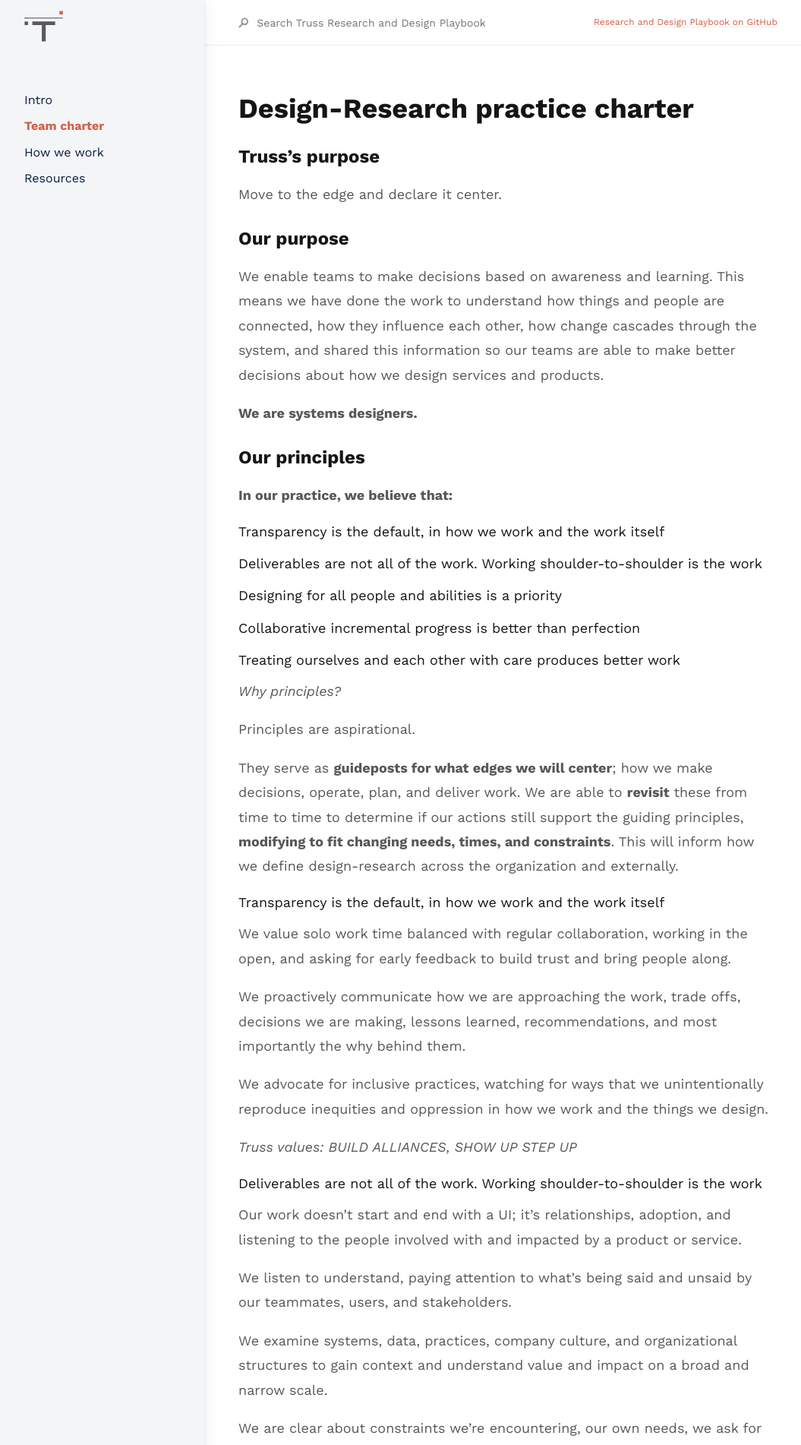
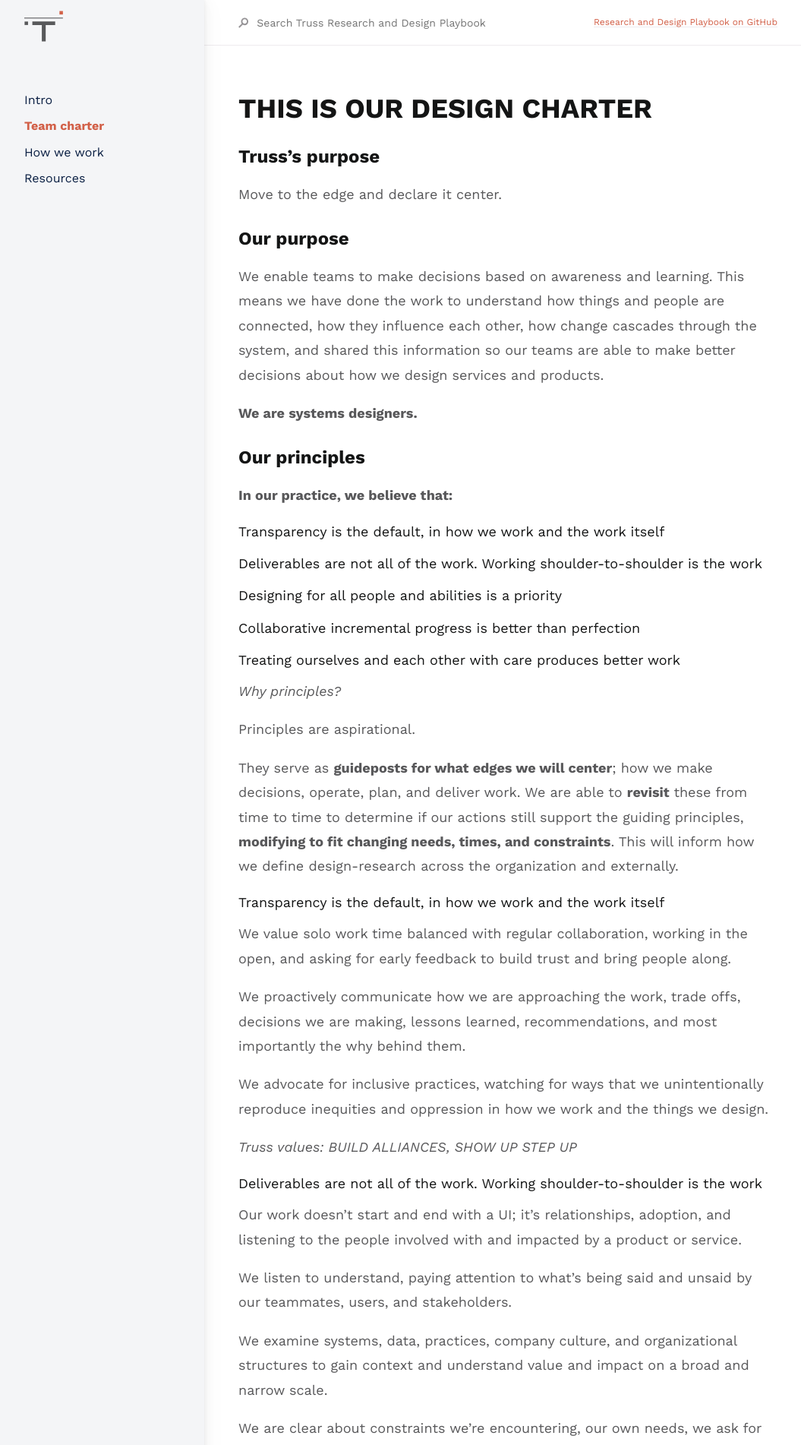
Before and after one commit to trussworks/research-design-playbook, a Jekyll site: the page built from docs/team-charter.md, in a window 1280 px wide. Shown: the top 1902 px of the page at 76% size, without its empty margins (103-1158 px from the left). Built offline with Jekyll 4.4.1, drawn with Linux system fonts in a browser that asks for light colours.

Commit message:
changed the title of the page to all caps

```diff
--- a/docs/team-charter.md
+++ b/docs/team-charter.md
@@ -4,7 +4,7 @@ title: Team charter
 nav_order: 2
 ---
 
-# Design-Research practice charter
+# THIS IS OUR DESIGN CHARTER
 {: .fw-700 }
 
 ## Truss's purpose
```
